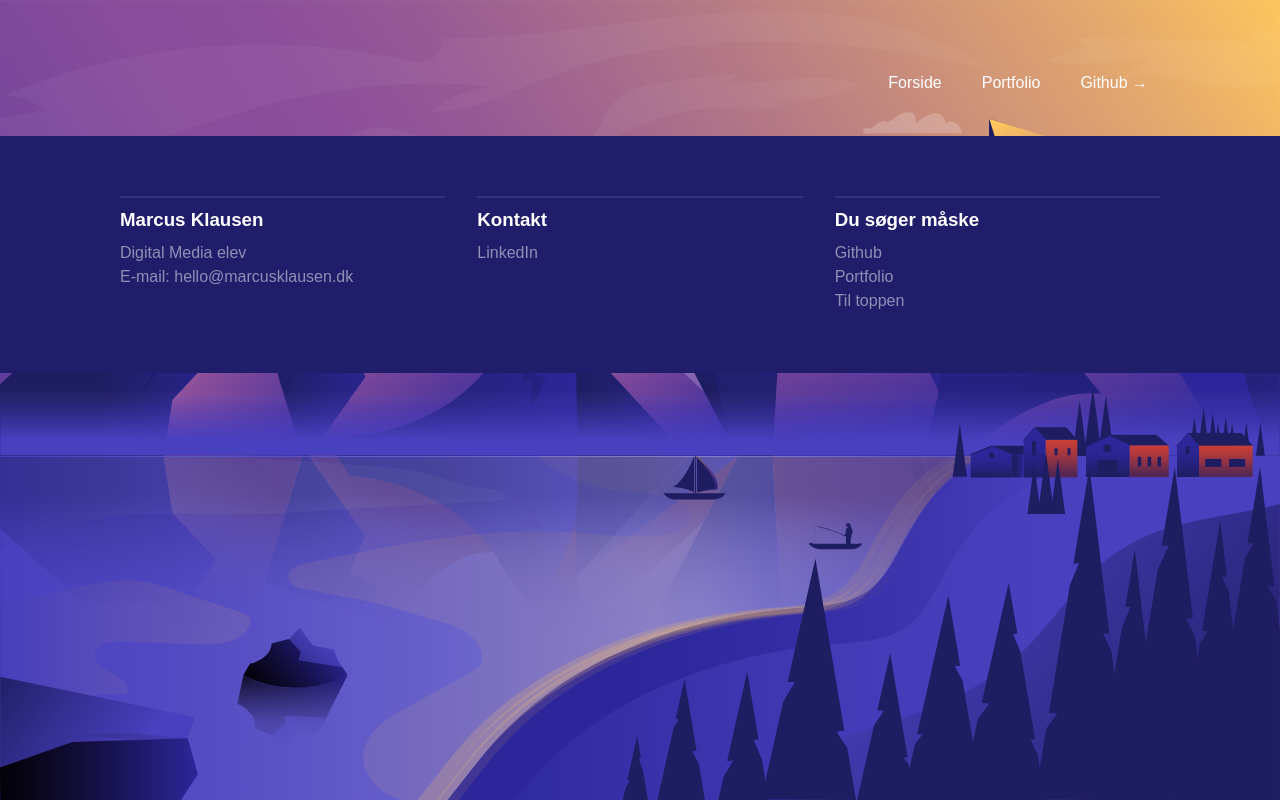
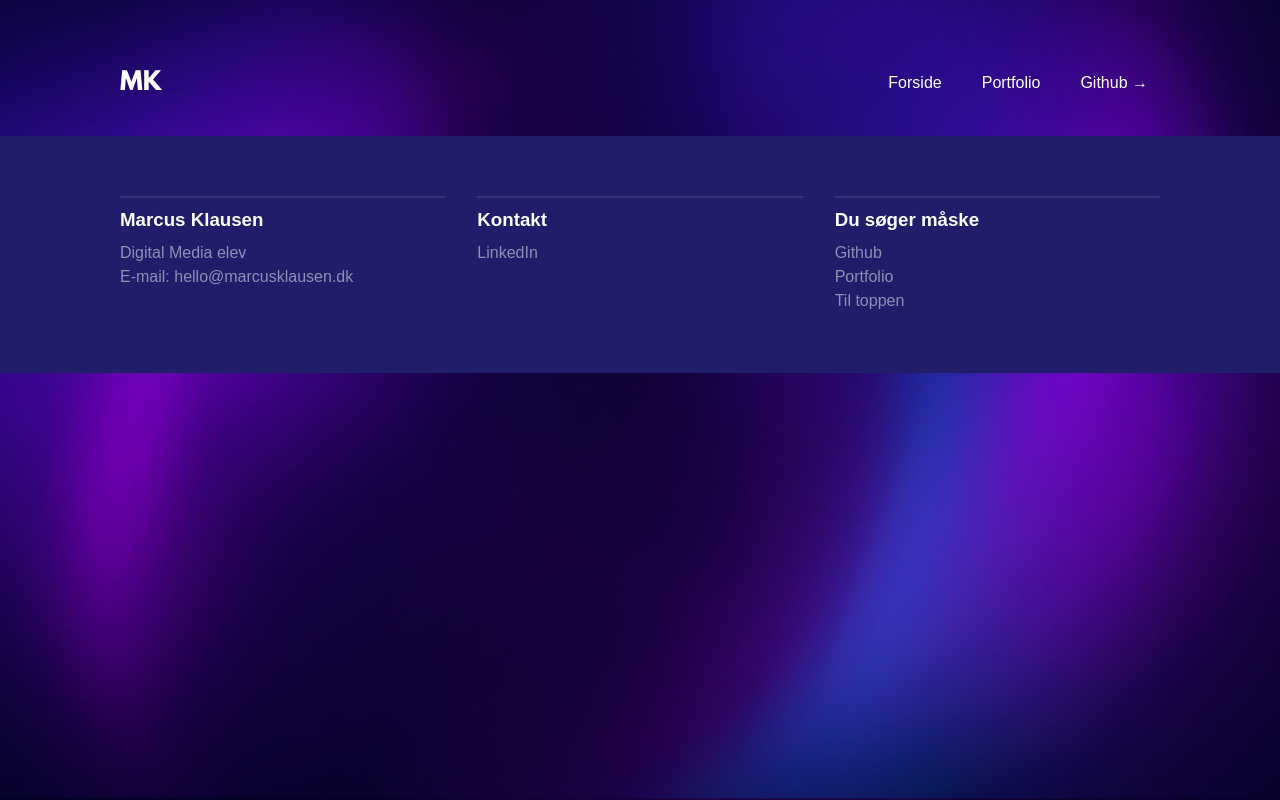
Before and after one commit to marcusklausen/my-portfolio, a PHP site: page /index.php?p=bg in a window 1280 px wide. Run offline with PHP 8.4, Linux system fonts and the light colour scheme; a stand-in replaces the project's code that opens the database connection; some web fonts are replaced.

Commit message:
new header done, new scroll indicator

```diff
--- a/css/style.css
+++ b/css/style.css
@@ -35,8 +35,8 @@
 html, body {
     padding:0;
     margin:0;
-
-    background: url(img/header.svg) no-repeat center center fixed;
+    color:white;
+    background: url(img/bg.jpg) no-repeat center center fixed;
     -webkit-background-size: cover;
     -moz-background-size: cover;
     -o-background-size: cover;
@@ -182,15 +186,60 @@ nav ul a:last-child {
     height: 70px;
 }
 
+.scroll-arrow {
+    display:block;
+    bottom:3em;
+position: absolute;
+    left:50%;
+    transform: translate(-50%, -50%);
+
+}
+
 .icon.cover-icon {
-    width: 60px;
-    height: 60px;
-    position: absolute;
-    bottom:50px;
-    left:50%;
-    opacity: 0.8;
-    transform: translate(-50%, -50%);
-}
+        width: 60px;
+        height: 60px;
+        border: 2px solid rgb(255, 255, 255);
+        border-radius: 50%;
+        position: relative;
+        animation: down 1.5s infinite;
+        -webkit-animation: down 1.5s infinite;
+    }
+
+ .icon.cover-icon .triangle {
+        content: '';
+        position: absolute;
+        top: 15px;
+        left: 18px;
+        width: 18px;
+        height: 18px;
+        border-left: 2px solid rgb(255, 255, 255);
+      border-bottom: 2px solid rgb(255, 255, 255);
+        transform: rotate(-45deg);
+    }
+
+    @keyframes down {
+        0% {
+            transform: translate(0);
+        }
+        20% {
+            transform: translateY(15px);
+        }
+        40% {
+            transform: translate(0);
+        }
+    }
+
+    @-webkit-keyframes down {
+        0% {
+            transform: translate(0);
+        }
+        20% {
+            transform: translateY(15px);
+        }
+        40% {
+            transform: translate(0);
+        }
+    }
 
 .icon.code  {
     background-image:url('img/icons/CODE.svg');
@@ -279,6 +325,12 @@ header {
 header .wrapper {
     background:none;
     margin-bottom: -30px;
+}
+
+header .initials {
+    font-family: 'LeagueSpartan-Bold';
+    font-weight: 500;
+    font-size: 1.5em;
 }
 
 /* 5.1 Header, navigation
@@ -709,7 +760,12 @@ footer section {
 .flex.between {
     display:flex;
     justify-content:space-between;
+    align-items: center;
 }
+
+
+
+
 .flex.ma-around {
     display:flex;
     justify-content:space-around;
--- a/header.php
+++ b/header.php
@@ -11,7 +11,8 @@
 <body>
     <div class="cover">
         <header id="header">
-            <div class="wrapper">
+            <div class="wrapper flex between">
+                <div class="initials">MK</div>
                 <nav>
                     <ul class="main-navigation">
                         <a href="?p=home" class="nav-btn-white">
```
Also changed, not shown: other parts of css/style.css (+19 -26 lines), full-cover-header.php (+7 -1 lines), css/img/bg.jpg (added).
